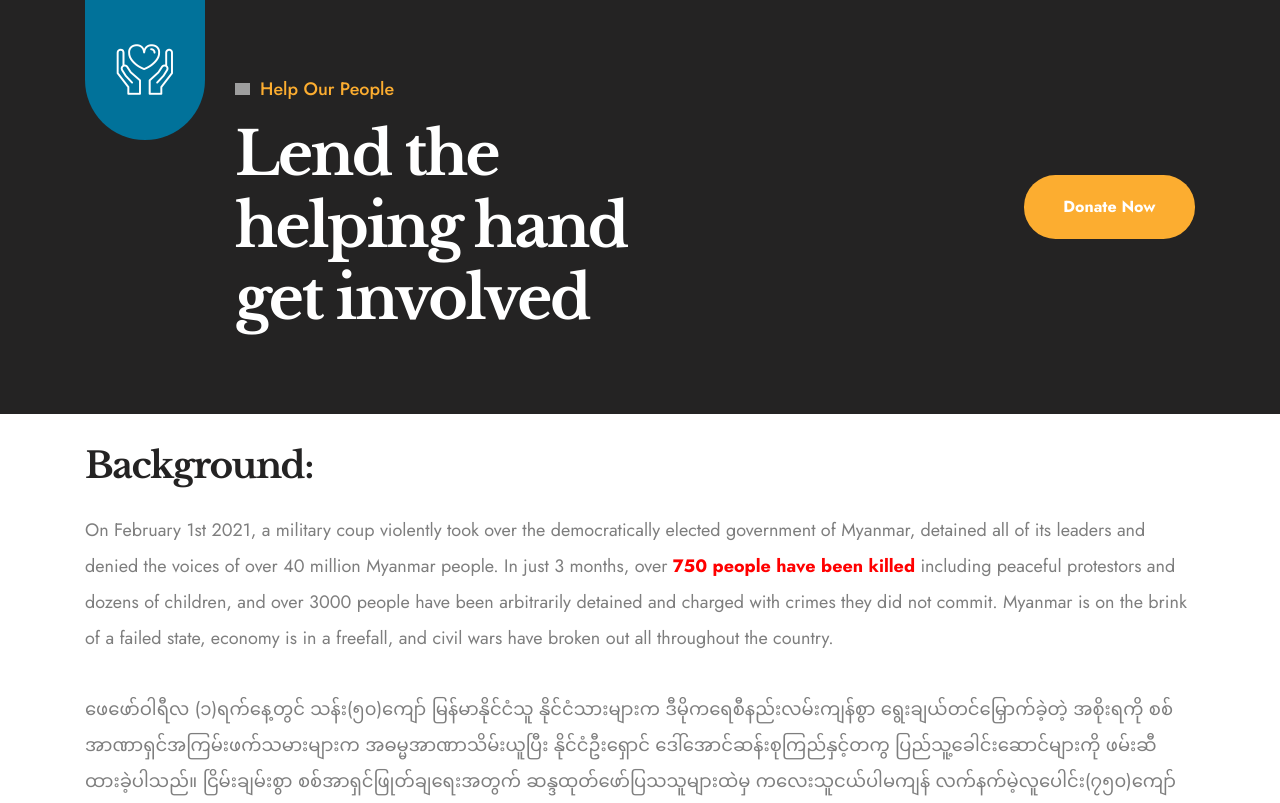
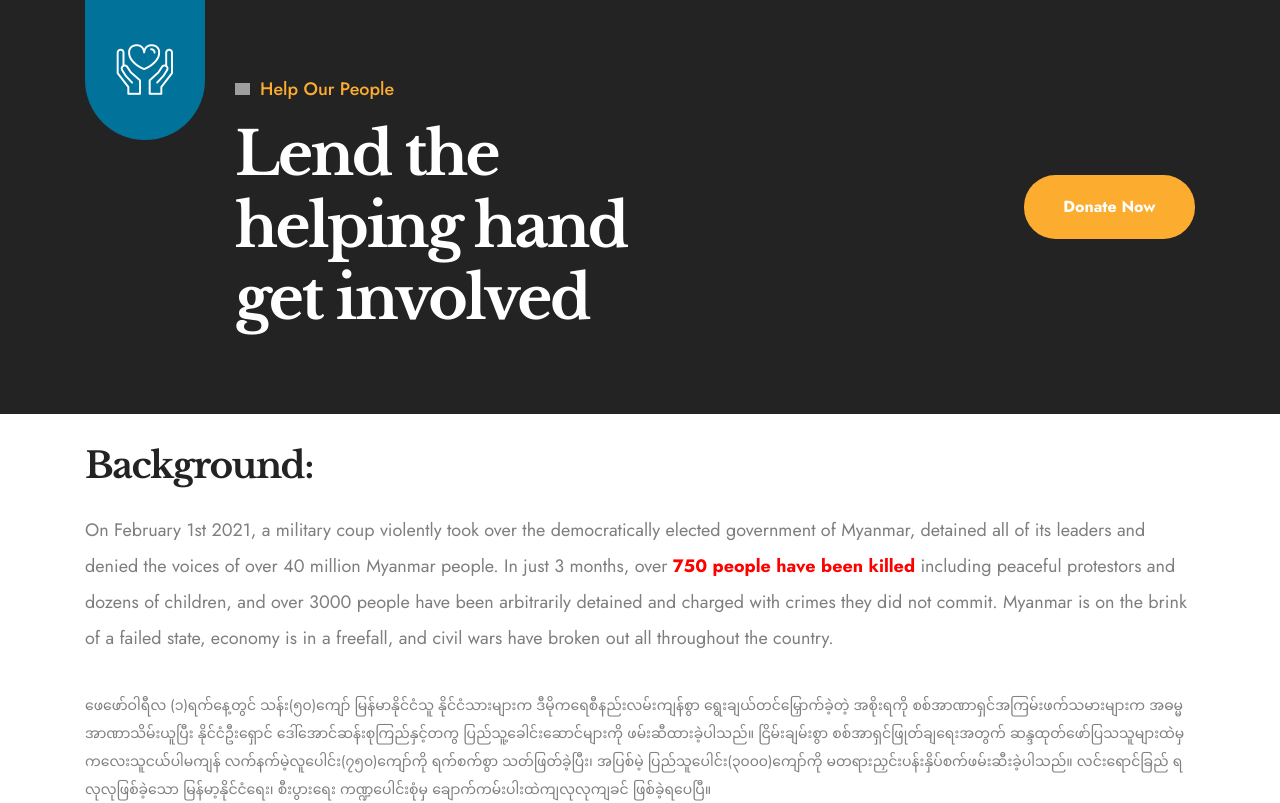
Before and after one commit to sandarma/ucs-alumni, a Next.js app: page / in a window 1280 px wide. Shown: the top 803 px of the page. Built offline with nearby package versions, Linux system fonts and the light colour scheme; grey boxes are pictures that could not be loaded.

Commit message:
just commit

```diff
--- a/pages/index.js
+++ b/pages/index.js
@@ -40,7 +40,7 @@ const HomeOne = () => {
             <p>
             On February 1st 2021, a military coup violently took over the democratically elected government of Myanmar, detained all of its leaders and denied the voices of over 40 million Myanmar people. In just 3 months, over <span style={{color: 'red', fontWeight: 'bold'}}>750 people have been killed</span> including peaceful protestors and dozens of children, and over 3000 people have been arbitrarily detained and charged with crimes they did not commit. Myanmar is on the brink of a failed state, economy is in a freefall, and civil wars have broken out all throughout the country.
             </p>
-            <p>
+            <p style={{fontSize: 14}}>
             ဖေဖော်ဝါရီလ (၁)ရက်နေ့တွင် သန်း(၅၀)ကျော် မြန်မာနိုင်ငံသူ နိုင်ငံသားများက ဒီမိုကရေစီနည်းလမ်းကျန်စွာ ရွေးချယ်တင်မြှောက်ခဲ့တဲ့ အစိုးရကို စစ်အာဏာရှင်အကြမ်းဖက်သမားများက အဓမ္မအာဏာသိမ်းယူပြီး နိုင်ငံဦးရှောင် ဒေါ်အောင်ဆန်းစုကြည်နှင့်တကွ ပြည်သူ့ခေါင်းဆောင်များကို ဖမ်းဆီထားခဲ့ပါသည်။ ငြိမ်းချမ်းစွာ စစ်အာရှင်ဖြုတ်ချရေးအတွက် ဆန္ဒထုတ်ဖော်ပြသသူများထဲမှ ကလေးသူငယ်ပါမကျန် လက်နက်မဲ့လူပေါင်း(၇၅၀)ကျော်ကို ရက်စက်စွာ သတ်ဖြတ်ခဲ့ပြီး၊ အပြစ်မဲ့ ပြည်သူပေါင်း(၃၀၀၀)ကျော်ကို မတရားညှင်းပန်းနှိပ်စက်ဖမ်းဆီးခဲ့ပါသည်။ လင်းရောင်ခြည် ရလုလုဖြစ်ခဲ့သော မြန်မာ့နိုင်ငံရေး၊ စီးပွားရေး ကဏ္ဍပေါင်းစုံမှ ချောက်ကမ်းပါးထဲကျလုလုကျခင် ဖြစ်ခဲ့ရပေပြီ။
             </p>
           </Col>
```
